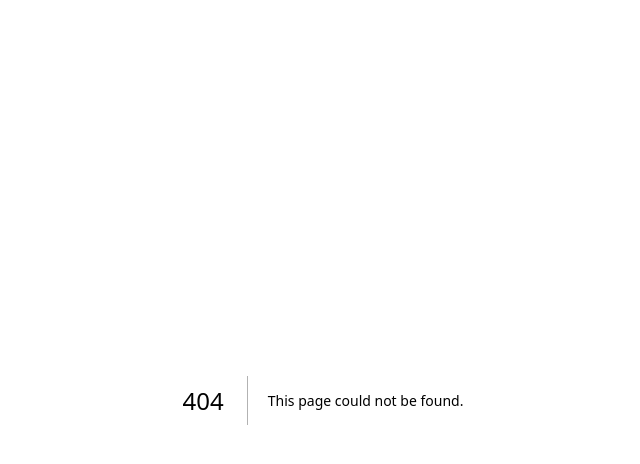
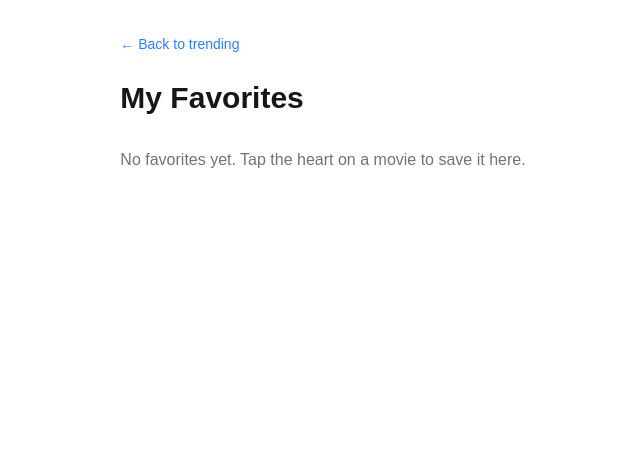
Before and after one commit to BemnetMandefro/cinescope, a Next.js app in the folder cinescope/: page /favorites in a window 1280 px wide. Before the commit this address had no page. Shown: the top 464 px of the page, without its empty margins (317-957 px from the left). Built offline with nearby package versions, Linux system fonts and the light colour scheme.

Commit message:
feat: add favorites with localStorage and favorites page

```diff
--- /dev/null
+++ b/cinescope/app/favorites/page.tsx
@@ -0,0 +1,31 @@
+"use client";
+
+import Link from "next/link";
+import MovieCard from "@/components/MovieCard";
+import { useFavorites } from "@/hooks/useFavorites";
+
+export default function FavoritesPage() {
+  const { favorites, loaded } = useFavorites();
+
+  return (
+    <main className="mx-auto max-w-7xl p-8">
+      <Link href="/" className="text-sm text-blue-500 hover:underline">
+        ← Back to trending
+      </Link>
+
+      <h1 className="mb-8 mt-6 text-3xl font-bold">My Favorites</h1>
+
+      {!loaded ? null : favorites.length > 0 ? (
+        <div className="grid grid-cols-2 gap-6 sm:grid-cols-3 md:grid-cols-4 lg:grid-cols-5">
+          {favorites.map((movie) => (
+            <MovieCard key={movie.id} movie={movie} />
+          ))}
+        </div>
+      ) : (
+        <p className="text-neutral-500">
+          No favorites yet. Tap the heart on a movie to save it here.
+        </p>
+      )}
+    </main>
+  );
+}
--- /dev/null
+++ b/cinescope/components/FavoriteButton.tsx
@@ -0,0 +1,21 @@
+"use client";
+
+import { Movie } from "@/types/movie";
+import { useFavorites } from "@/hooks/useFavorites";
+
+export default function FavoriteButton({ movie }: { movie: Movie }) {
+  const { isFavorite, toggleFavorite, loaded } = useFavorites();
+  const active = loaded && isFavorite(movie.id);
+
+  return (
+    <button
+      type="button"
+      onClick={() => toggleFavorite(movie)}
+      aria-pressed={active}
+      aria-label={active ? "Remove from favorites" : "Add to favorites"}
+      className="flex h-9 w-9 items-center justify-center rounded-full bg-black/60 text-xl text-white transition hover:scale-110"
+    >
+      {active ? "❤️" : "🤍"}
+    </button>
+  );
+}
--- a/cinescope/components/MovieCard.tsx
+++ b/cinescope/components/MovieCard.tsx
@@ -2,15 +2,14 @@ import Image from "next/image";
 import Link from "next/link";
 import { Movie } from "@/types/movie";
 import { getImageUrl } from "@/lib/tmdb";
+import FavoriteButton from "@/components/FavoriteButton";
 
 export default function MovieCard({ movie }: { movie: Movie }) {
   const poster = getImageUrl(movie.poster_path);
 
   return (
-    <Link
-      href={`/movie/${movie.id}`}
-      className="block overflow-hidden rounded-lg bg-neutral-900 text-white transition hover:scale-105"
-    >
+    <div className="relative overflow-hidden rounded-lg bg-neutral-900 text-white transition hover:scale-105">
+      <Link href={`/movie/${movie.id}`} className="block">
         {poster ? (
           <Image
             src={poster}
@@ -31,5 +30,10 @@ export default function MovieCard({ movie }: { movie: Movie }) {
           </p>
         </div>
       </Link>
+
+      <div className="absolute right-2 top-2">
+        <FavoriteButton movie={movie} />
+      </div>
+    </div>
   );
 }
--- /dev/null
+++ b/cinescope/hooks/useFavorites.ts
@@ -0,0 +1,45 @@
+"use client";
+
+import { useEffect, useState } from "react";
+import { Movie } from "@/types/movie";
+
+const STORAGE_KEY = "cinescope-favorites";
+
+function readStored(): Movie[] {
+  try {
+    const stored = localStorage.getItem(STORAGE_KEY);
+    return stored ? JSON.parse(stored) : [];
+  } catch {
+    return [];
+  }
+}
+
+export function useFavorites() {
+  const [favorites, setFavorites] = useState<Movie[]>([]);
+  const [loaded, setLoaded] = useState(false);
+
+  useEffect(() => {
+    setFavorites(readStored());
+    setLoaded(true);
+  }, []);
+
+  function toggleFavorite(movie: Movie) {
+    const current = readStored();
+    const exists = current.some((m) => m.id === movie.id);
+    const next = exists
+      ? current.filter((m) => m.id !== movie.id)
+      : [...current, movie];
+    try {
+      localStorage.setItem(STORAGE_KEY, JSON.stringify(next));
+    } catch {
+      // ignore write errors
+    }
+    setFavorites(next);
+  }
+
+  function isFavorite(id: number) {
+    return favorites.some((m) => m.id === id);
+  }
+
+  return { favorites, loaded, toggleFavorite, isFavorite };
+}
```
Lines whose indentation alone changed are shown as unchanged.
